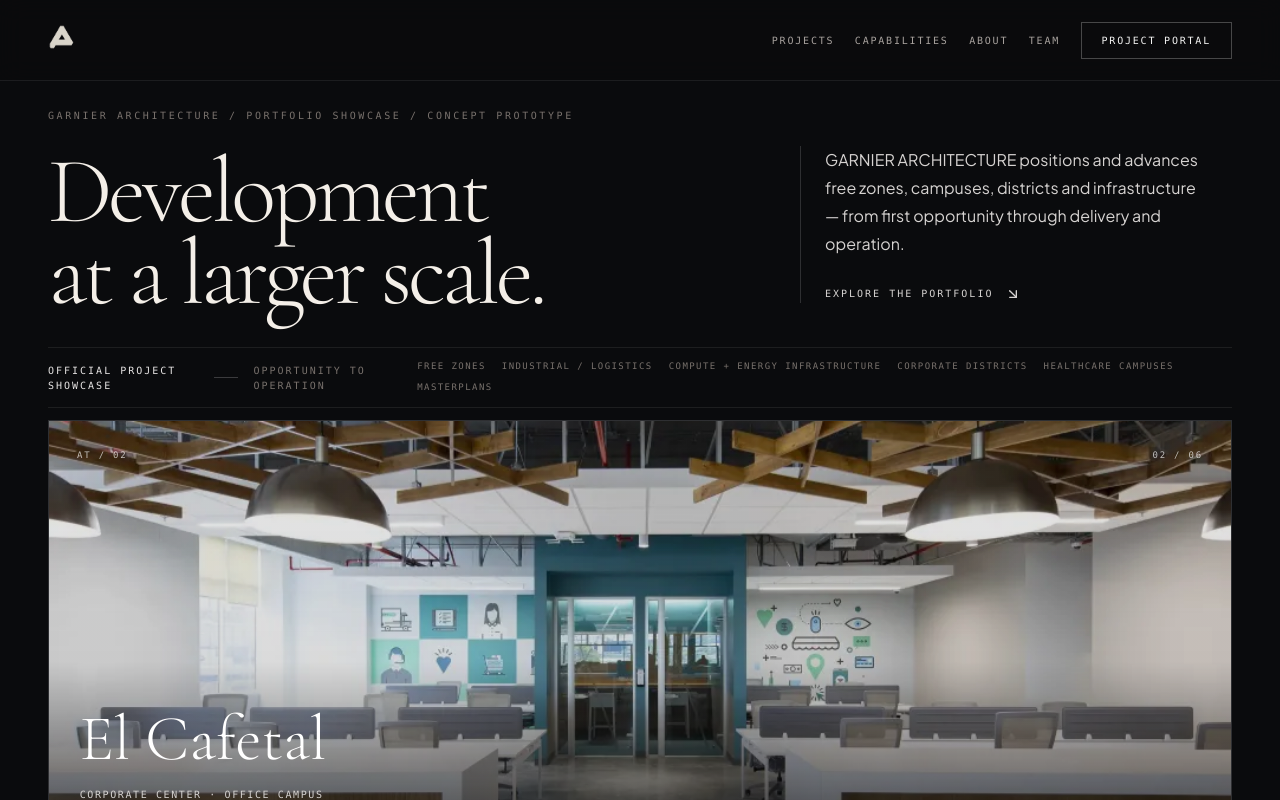
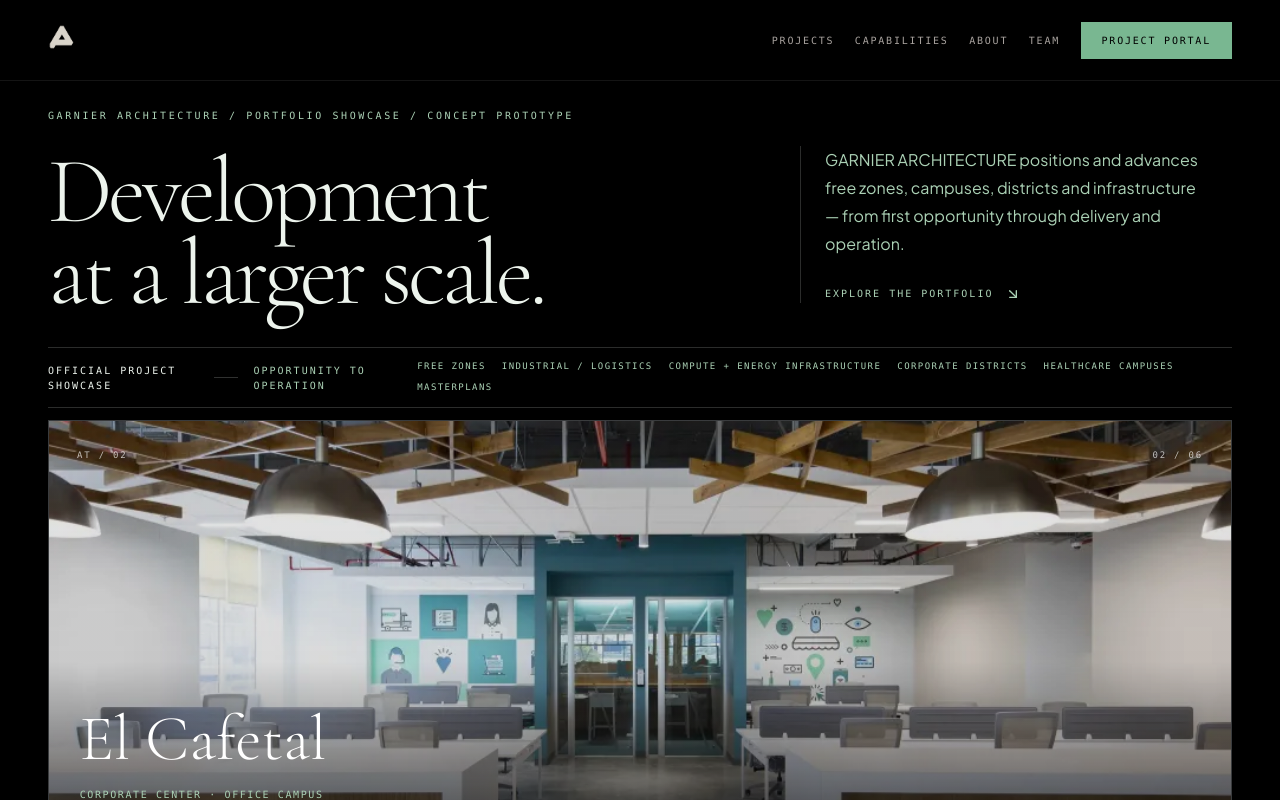
Before and after one commit to Osarii/Arch_Tech, a React (Vite) app: page / in a window 1280 px wide. Built offline with nearby package versions, Linux system fonts and the light colour scheme; what @thatopen/components would draw is missing.

Commit message:
feat(landing): align public palette with Garnier brand

```diff
--- a/src/components/landing/CapabilityRegister.tsx
+++ b/src/components/landing/CapabilityRegister.tsx
@@ -11,7 +11,7 @@ const capabilities = [
 ];
 
 export const CapabilityRegister: React.FC = () => (
-  <section id="capabilities" aria-labelledby="capabilities-title" className="border-b border-black/15 bg-[#E6DED2] px-6 py-20 text-[#191816] sm:px-8 lg:px-12 lg:py-24">
+  <section id="capabilities" aria-labelledby="capabilities-title" className="border-b border-black/15 bg-[#EDF4ED] px-6 py-20 text-[#000000] sm:px-8 lg:px-12 lg:py-24">
     <div className="mx-auto max-w-7xl">
       <Reveal variant="fade-up">
         <div className="grid gap-8 border-b border-black/15 pb-10 lg:grid-cols-[1fr_auto] lg:items-end">
@@ -29,7 +29,7 @@ export const CapabilityRegister: React.FC = () => (
             <article className="grid grid-cols-[2.5rem_1fr] gap-4 border-b border-black/15 py-6 sm:grid-cols-[3rem_1fr] sm:gap-6 sm:pr-8 sm:odd:border-r sm:odd:pr-8 sm:even:pl-8 lg:grid-cols-[4rem_1fr] lg:py-8">
               <p className="font-mono text-[10px] tracking-[0.2em] text-stone-500">{capability.number}</p>
               <div>
-                <h3 className="font-mono text-[10px] uppercase tracking-[0.18em] text-[#191816]">{capability.label}</h3>
+                <h3 className="font-mono text-[10px] uppercase tracking-[0.18em] text-[#000000]">{capability.label}</h3>
                 <p className="mt-3 max-w-md text-sm leading-6 text-stone-600">{capability.description}</p>
               </div>
             </article>
--- a/src/components/landing/Footer.tsx
+++ b/src/components/landing/Footer.tsx
@@ -41,7 +41,7 @@ export const Footer: React.FC<FooterProps> = ({ onLogin }) => {
   };
 
   return (
-    <footer className="landing-footer border-t border-white/[0.08] bg-[#07080a] px-6 py-16 text-stone-400 sm:px-8 sm:py-20 lg:px-12 lg:py-24">
+    <footer className="landing-footer border-t border-white/[0.08] bg-[#000000] px-6 py-16 text-stone-400 sm:px-8 sm:py-20 lg:px-12 lg:py-24">
       <div className="mx-auto max-w-7xl">
         <div className="landing-footer-intro grid gap-8 border-b border-white/[0.1] pb-12 lg:grid-cols-[1fr_minmax(20rem,0.68fr)] lg:items-end lg:gap-16">
           <div>
--- a/src/components/landing/Hero.tsx
+++ b/src/components/landing/Hero.tsx
@@ -19,7 +19,7 @@ export const Hero: React.FC<HeroProps> = ({ onViewProjects, onOpenProject }) =>
             <p className="font-mono text-[10px] uppercase tracking-[0.26em] text-stone-500">GARNIER ARCHITECTURE / Portfolio Showcase / Concept Prototype</p>
           </Reveal>
           <Reveal variant="fade-up" delay={120}>
-            <h1 className="landing-hero-heading mt-7 max-w-5xl font-serif font-light leading-[0.88] tracking-[-0.045em] text-[#f4efe8]">
+            <h1 className="landing-hero-heading mt-7 max-w-5xl font-serif font-light leading-[0.88] tracking-[-0.045em] text-[#EDF4ED]">
               Development<br /><span className="landing-hero-title-line">at a larger scale.</span>
             </h1>
           </Reveal>
--- a/src/components/landing/LandingNavbar.tsx
+++ b/src/components/landing/LandingNavbar.tsx
@@ -28,8 +28,8 @@ export const LandingNavbar: React.FC<LandingNavbarProps> = ({ onLogin }) => {
     <nav
       className={`landing-navbar fixed inset-x-0 top-0 z-50 transition-all duration-300 ease-[cubic-bezier(0.16,1,0.3,1)] ${
         isScrolled
-          ? 'border-b border-white/[0.12] bg-[#0a0b0d]/95 shadow-[0_4px_24px_rgba(0,0,0,0.4)] backdrop-blur-md'
-          : 'border-b border-white/[0.08] bg-[#0a0b0d]/90 backdrop-blur-md'
+          ? 'border-b border-white/[0.12] bg-[#000000]/95 shadow-[0_4px_24px_rgba(0,0,0,0.4)] backdrop-blur-md'
+          : 'border-b border-white/[0.08] bg-[#000000]/90 backdrop-blur-md'
       }`}
     >
       <div className="landing-navbar-inner mx-auto flex h-20 max-w-7xl items-center justify-between px-6 sm:px-8 lg:px-12">
@@ -39,14 +39,14 @@ export const LandingNavbar: React.FC<LandingNavbarProps> = ({ onLogin }) => {
           <button data-testid="capabilities-link" onClick={viewCapabilities} className="arch-interactive-link font-mono text-[10px] uppercase tracking-[0.18em] text-stone-400 transition-colors hover:text-white">Capabilities</button>
           <button data-testid="about-link" onClick={() => viewSection('about')} className="arch-interactive-link font-mono text-[10px] uppercase tracking-[0.18em] text-stone-400 transition-colors hover:text-white">About</button>
           <button data-testid="team-link" onClick={() => viewSection('team')} className="arch-interactive-link font-mono text-[10px] uppercase tracking-[0.18em] text-stone-400 transition-colors hover:text-white">Team</button>
-          <button data-testid="client-login-link" onClick={(event) => onLogin(event.currentTarget)} className="arch-interactive-button border border-white/25 px-5 py-2.5 font-mono text-[10px] uppercase tracking-[0.18em] text-stone-100 transition-colors hover:border-white hover:bg-white hover:text-black">Project Portal</button>
+          <button data-testid="client-login-link" onClick={(event) => onLogin(event.currentTarget)} className="arch-interactive-button border border-[#79B791] bg-[#79B791] px-5 py-2.5 font-mono text-[10px] uppercase tracking-[0.18em] text-black transition-colors hover:border-[#ABD1B5] hover:bg-[#ABD1B5] hover:text-black">Project Portal</button>
         </div>
         <button onClick={() => setMobileMenuOpen((open) => !open)} className="p-2 text-stone-300 lg:hidden" aria-label="Toggle menu">
           {mobileMenuOpen ? <X className="h-5 w-5" /> : <Menu className="h-5 w-5" />}
         </button>
       </div>
       {mobileMenuOpen && (
-        <div className="space-y-3 border-t border-white/10 bg-[#0a0b0d] px-6 py-6 lg:hidden">
+        <div className="space-y-3 border-t border-white/10 bg-[#000000] px-6 py-6 lg:hidden">
           <button onClick={viewProjects} className="block w-full py-2 text-left font-mono text-[10px] uppercase tracking-[0.18em] text-stone-300">Projects</button>
           <button onClick={viewCapabilities} className="block w-full py-2 text-left font-mono text-[10px] uppercase tracking-[0.18em] text-stone-300">Capabilities</button>
           <button onClick={() => viewSection('about')} className="block w-full py-2 text-left font-mono text-[10px] uppercase tracking-[0.18em] text-stone-300">About</button>
--- a/src/components/landing/LandingPage.tsx
+++ b/src/components/landing/LandingPage.tsx
@@ -18,7 +18,7 @@ export const LandingPage: React.FC<LandingPageProps> = ({ onNavigate, onLogin })
   const viewProjects = () => document.querySelector('#projects')?.scrollIntoView({ behavior: 'smooth' });
 
   return (
-    <div data-landing-scroll-container className="h-screen w-full overflow-y-auto overflow-x-hidden scroll-smooth bg-[#0a0b0d] font-sans text-[#f4efe8] selection:bg-stone-300 selection:text-black">
+    <div data-landing-scroll-container className="landing-surface h-screen w-full overflow-y-auto overflow-x-hidden scroll-smooth bg-[#000000] font-sans text-[#EDF4ED] selection:bg-[#ABD1B5] selection:text-black">
       <ScrollProgressBar />
       <LandingNavbar onLogin={onLogin} />
       <main>
--- a/src/components/landing/ProjectShowcase.tsx
+++ b/src/components/landing/ProjectShowcase.tsx
@@ -20,7 +20,7 @@ export const ProjectShowcase: React.FC<ProjectShowcaseProps> = ({ onOpenProject
   const [projects] = useState(getPublicProjects);
   const [featured, ...register] = projects;
   return (
-    <section id="projects" className="landing-projects-section bg-[#E6DED2] px-6 py-24 text-[#171714] sm:px-8 lg:px-12 lg:py-32">
+    <section id="projects" className="landing-projects-section bg-[#EDF4ED] px-6 py-24 text-[#000000] sm:px-8 lg:px-12 lg:py-32">
       <div className="landing-projects-inner mx-auto max-w-7xl">
         <Reveal variant="fade-up">
           <div className="landing-projects-header grid gap-8 border-b border-black/15 pb-10 lg:grid-cols-[1fr_auto] lg:items-end">
@@ -80,7 +80,7 @@ export const ProjectShowcase: React.FC<ProjectShowcaseProps> = ({ onOpenProject
               <button
                 data-testid={`public-project-${project.id}`}
                 onClick={() => onOpenProject(project.id)}
-                className="landing-projects-register-row group grid w-full gap-5 border-b border-black/15 py-6 text-left transition-colors hover:bg-[#ded9cf] sm:grid-cols-[14rem_1fr] lg:grid-cols-[3rem_14rem_1.3fr_1fr_1fr_1fr_2rem] lg:items-center lg:gap-8"
+                className="landing-projects-register-row group grid w-full gap-5 border-b border-black/15 py-6 text-left transition-colors hover:bg-[#ABD1B5] sm:grid-cols-[14rem_1fr] lg:grid-cols-[3rem_14rem_1.3fr_1fr_1fr_1fr_2rem] lg:items-center lg:gap-8"
               >
                 <span className="hidden font-mono text-[10px] text-stone-500 lg:block">{String(i + 2).padStart(2, '0')}</span>
                 <span className="relative block aspect-[16/10] overflow-hidden bg-stone-300">
--- a/src/index.css
+++ b/src/index.css
@@ -88,6 +88,70 @@
 .landing-navbar-links {
   gap: clamp(1.25rem, 2.4vw, 2.25rem);
 }
+/* Shared Garnier Architecture public surface palette. */
+.landing-surface {
+  background-color: #000000;
+  color: #EDF4ED;
+}
+.landing-surface .landing-projects-section,
+.landing-surface .landing-about,
+.landing-surface #capabilities {
+  background-color: #EDF4ED;
+  color: #000000;
+}
+.landing-surface .landing-hero,
+.landing-surface .landing-team,
+.landing-surface #development,
+.landing-surface .landing-footer {
+  background-color: #000000;
+  color: #EDF4ED;
+}
+.landing-surface .landing-navbar,
+.landing-surface .landing-navbar [class~="bg-[#000000]"] {
+  background-color: #000000 !important;
+}
+.landing-surface .landing-hero [class~="text-stone-100"],
+.landing-surface .landing-hero [class~="text-stone-200"],
+.landing-surface .landing-team [class~="text-stone-100"],
+.landing-surface .landing-team [class~="text-[#EDF4ED]"],
+.landing-surface #development [class~="text-[#EDF4ED]"],
+.landing-surface .landing-footer [class~="text-stone-100"] { color: #EDF4ED !important; }
+.landing-surface .landing-hero [class~="text-stone-300"],
+.landing-surface .landing-hero [class~="text-stone-400"],
+.landing-surface .landing-hero [class~="text-stone-500"],
+.landing-surface .landing-team [class~="text-stone-300"],
+.landing-surface .landing-team [class~="text-stone-400"],
+.landing-surface .landing-team [class~="text-stone-500"],
+.landing-surface #development [class~="text-stone-300"],
+.landing-surface #development [class~="text-stone-400"],
+.landing-surface #development [class~="text-stone-500"],
+.landing-surface .landing-footer [class~="text-stone-300"],
+.landing-surface .landing-footer [class~="text-stone-400"],
+.landing-surface .landing-footer [class~="text-stone-500"],
+.landing-surface .landing-footer [class~="text-stone-600"] { color: #ABD1B5 !important; }
+.landing-surface .landing-projects-section [class~="text-stone-500"],
+.landing-surface .landing-projects-section [class~="text-stone-600"],
+.landing-surface .landing-projects-section [class~="text-stone-700"],
+.landing-surface .landing-about [class~="text-stone-500"],
+.landing-surface .landing-about [class~="text-stone-600"],
+.landing-surface .landing-about [class~="text-stone-700"],
+.landing-surface #capabilities [class~="text-stone-500"],
+.landing-surface #capabilities [class~="text-stone-600"] { color: #000000 !important; }
+.landing-surface .landing-hero [class*="border-white"],
+.landing-surface .landing-team [class*="border-white"],
+.landing-surface #development [class*="border-white"],
+.landing-surface .landing-footer [class*="border-white"] { border-color: rgb(237 244 237 / 0.18) !important; }
+.landing-surface .landing-hero [class*="bg-white"],
+.landing-surface .landing-navbar [class*="bg-white"] { background-color: rgb(237 244 237 / 0.2) !important; }
+.landing-surface .landing-projects-section [class*="border-black"],
+.landing-surface .landing-about [class*="border-black"],
+.landing-surface #capabilities [class*="border-black"] { border-color: rgb(0 0 0 / 0.2) !important; }
+.landing-surface .landing-projects-section [class*="bg-stone-300"] { background-color: #ABD1B5 !important; }
+.landing-surface .landing-navbar .arch-interactive-button:hover { background-color: #ABD1B5 !important; border-color: #ABD1B5 !important; color: #000000 !important; }
+.landing-surface .landing-projects-register-row:hover { background-color: #ABD1B5 !important; }
+.landing-surface .landing-footer-link:hover,
+.landing-surface .landing-footer-link:focus-visible { color: #EDF4ED !important; }
+
 
 @media (max-width: 639px) {
   .landing-team-portrait {
```
Also changed, not shown: src/components/landing/AboutSection.tsx (+4 -4 lines), src/components/landing/DevelopmentFrame.tsx (+4 -4 lines), src/components/landing/TeamSection.tsx (+4 -4 lines).
